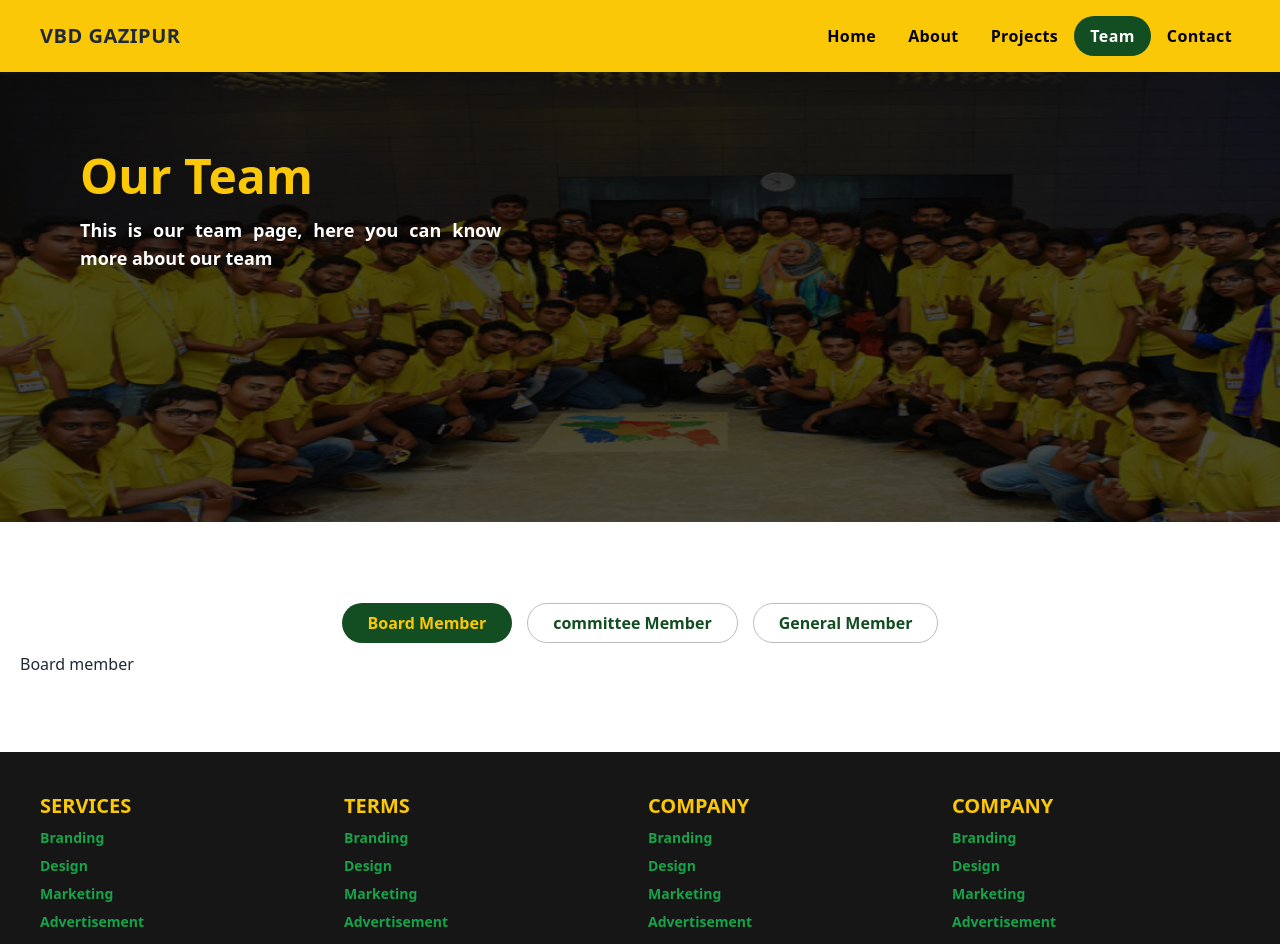
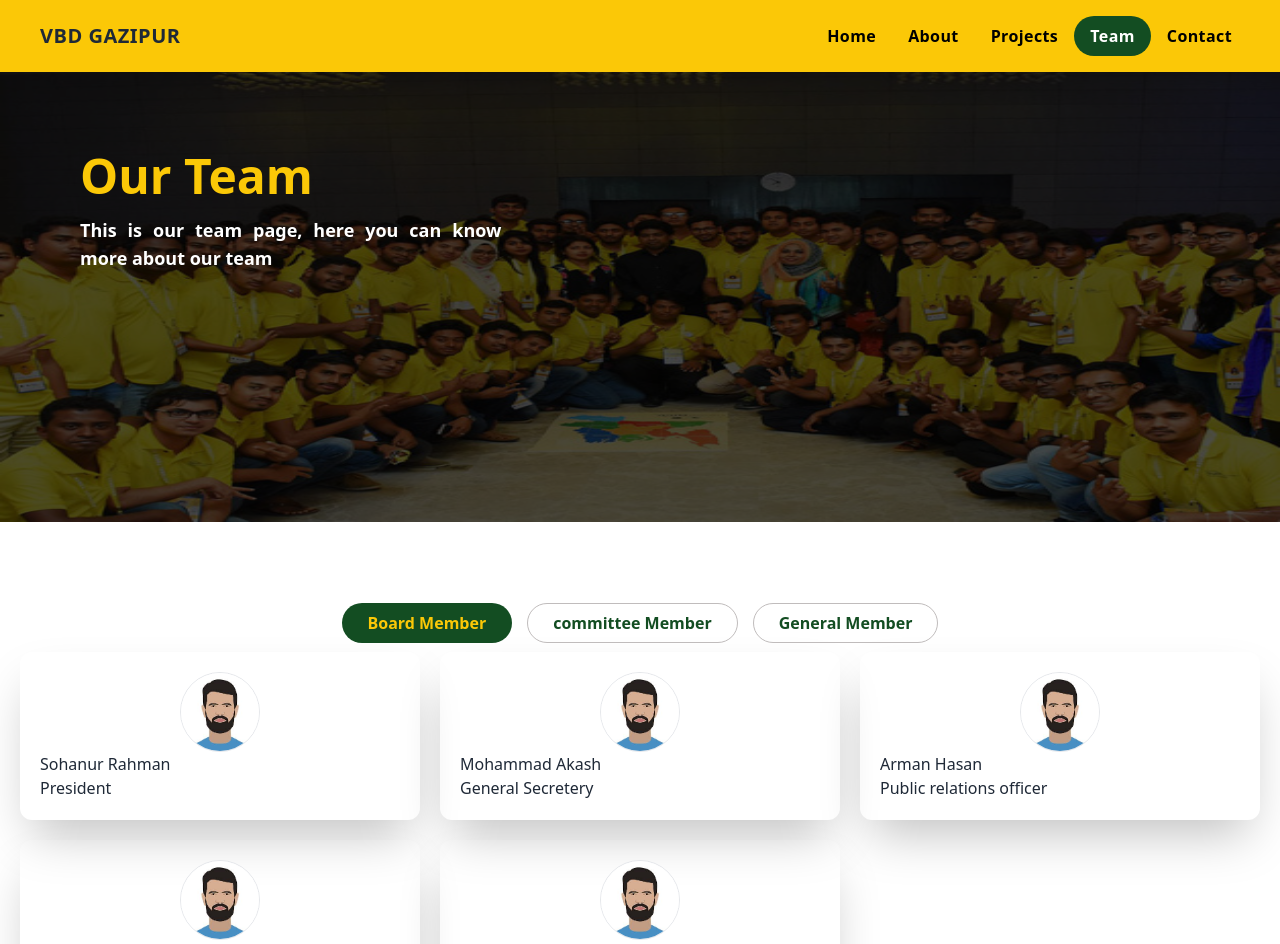
Before and after one commit to AbuRaihan1/vbd-gazipur, a React (Create React App) app: page /team in a window 1280 px wide. Shown: the top 944 px of the page. Built offline with nearby package versions, Linux system fonts and the light colour scheme.

Commit message:
adding member card

```diff
--- /dev/null
+++ b/src/Pages/Team/BoardMember.js
@@ -0,0 +1,22 @@
+import React from "react";
+
+const BoardMember = ({ member }) => {
+  const { img, title, name } = member;
+  return (
+    <div className=" shadow-2xl  rounded-xl p-5 borde">
+      <div className=" flex justify-center items-center">
+        <img
+          src={img}
+          alt="memberImg"
+          className="border h-20 w-20 rounded-full"
+        />
+      </div>
+      <div>
+        <h2>{name}</h2>
+        {title}
+      </div>
+    </div>
+  );
+};
+
+export default BoardMember;
--- a/src/Pages/Team/Team.js
+++ b/src/Pages/Team/Team.js
@@ -3,6 +3,7 @@ import PageBanner from "../../components/PageBanner/PageBanner";
 import { Tab, Tabs, TabList, TabPanel } from "react-tabs";
 import "react-tabs/style/react-tabs.css";
 import memberImg from "../../../src/assets/images/member.jpg";
+import BoardMember from "./BoardMember";
 const Team = () => {
   const title = "Our Team";
   const description =
@@ -121,7 +122,11 @@ const Team = () => {
             </div>
 
             <TabPanel>
-              <h2>Board member</h2>
+              <div className="grid gap-5 lg:grid-cols-3 md:grid-cols-2 grid-cols-1">
+                {boardMember.map((member, idx) => (
+                  <BoardMember member={member} key={idx} />
+                ))}
+              </div>
             </TabPanel>
             <TabPanel>
               <h2>Committee member</h2>
```
